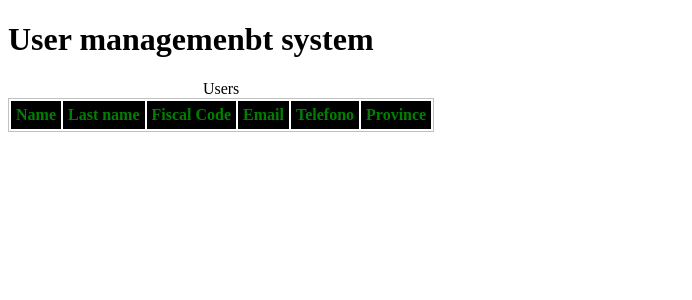
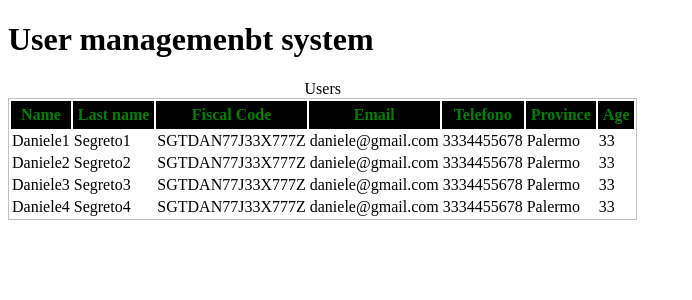
Before and after one commit to daniele-segreto/my-ums, an Angular app: page / in a window 1280 px wide. Shown: the top 300 px of the page, without its empty margins (0-692 px from the left). Built offline with nearby package versions, Linux system fonts and the light colour scheme.

Commit message:
Mostrare i dati di un array con ngFor in una tabella html

```diff
--- a/src/app/users/users.component.html
+++ b/src/app/users/users.component.html
@@ -1,5 +1,5 @@
 <table>
-  <caption>Users</caption>
+  <caption>{{title}}</caption>
   <tr>
     <th>Name</th>
     <th>Last name</th>
@@ -7,5 +7,15 @@
     <th>Email</th>
     <th>Telefono</th>
     <th>Province</th>
+    <th>Age</th>
+  </tr>
+  <tr *ngFor="let user of users">
+    <td>{{user.name}}</td>
+    <td>{{user.lastname}}</td>
+    <td>{{user.fidcalcode}}</td>
+    <td>{{user.email}}</td>
+    <td>{{user.phone}}</td>
+    <td>{{user.province}}</td>
+    <td>{{user.age}}</td>
   </tr>
 </table>
--- a/src/app/users/users.component.ts
+++ b/src/app/users/users.component.ts
@@ -7,4 +7,44 @@ import { Component } from '@angular/core';
 })
 export class UsersComponent {
 
+  title = 'Users';
+  users = [
+    {
+      name: 'Daniele1',
+      lastname: 'Segreto1',
+      email: 'daniele@gmail.com',
+      fidcalcode: 'SGTDAN77J33X777Z',
+      province: 'Palermo',
+      phone: '3334455678',
+      age: 33
+    },
+    {
+      name: 'Daniele2',
+      lastname: 'Segreto2',
+      email: 'daniele@gmail.com',
+      fidcalcode: 'SGTDAN77J33X777Z',
+      province: 'Palermo',
+      phone: '3334455678',
+      age: 33
+    },
+    {
+      name: 'Daniele3',
+      lastname: 'Segreto3',
+      email: 'daniele@gmail.com',
+      fidcalcode: 'SGTDAN77J33X777Z',
+      province: 'Palermo',
+      phone: '3334455678',
+      age: 33
+    },
+    {
+      name: 'Daniele4',
+      lastname: 'Segreto4',
+      email: 'daniele@gmail.com',
+      fidcalcode: 'SGTDAN77J33X777Z',
+      province: 'Palermo',
+      phone: '3334455678',
+      age: 33
+    },
+  ]
+
 }
```
